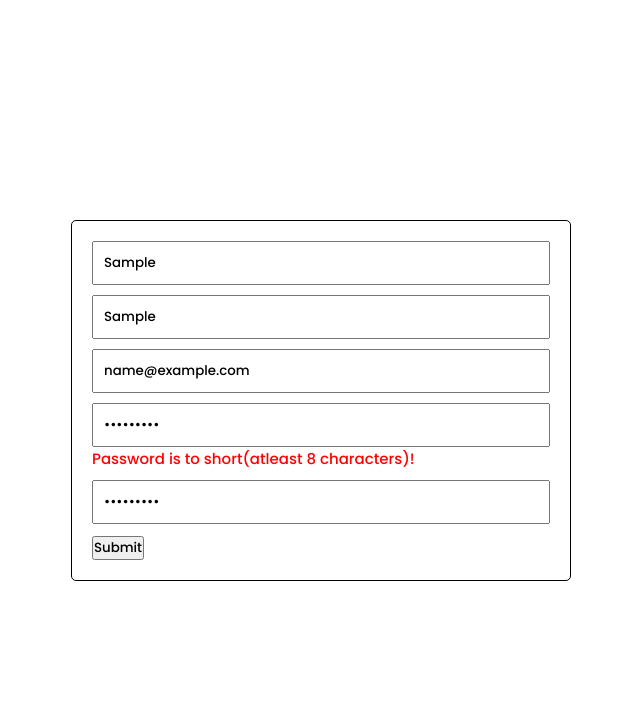
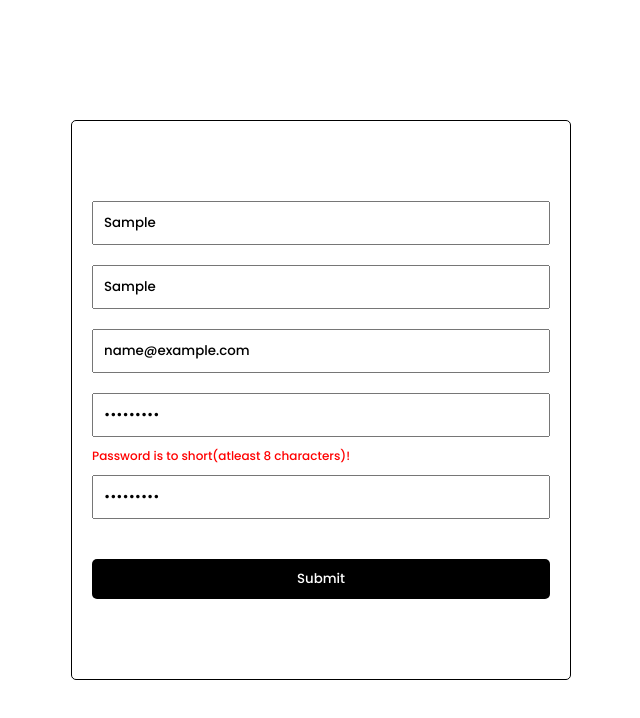
Before and after one commit to quevon/Form-Validation-Practice, a plain HTML site: page index.html in a window 1280 px wide. Both pictures are taken after typing "Sample", "Sample", "name@example.com", "Sample123", "Sample123" into the empty fields and a click on the button "Submit". Shown: the whole page, without its empty margins (319-959 px from the left). Drawn offline with Linux system fonts and the light colour scheme.

Commit message:
added on input validations

```diff
--- a/index.html
+++ b/index.html
@@ -20,7 +20,7 @@
             <div class="error" id="passError"></div>
             <input type="password" id="confirmPassword" placeholder="Confirm Password">
             <div class="error" id="confirmError"></div>
-            <button type="submit" id="btnSubmit">Submit</button>
+            <button class="button-submit" type="submit" id="btnSubmit">Submit</button>
         </form>
     </div>
     <script src="script.js"></script>
--- a/script.js
+++ b/script.js
@@ -15,14 +15,46 @@ const passError = document.getElementById('passError');
 const confirmError = document.getElementById('confirmError');
 const validRegex = /^[a-zA-Z0-9.!#$%&'*+/=?^_`{|}~-]+@[a-zA-Z0-9-]+(?:\.[a-zA-Z0-9-]+)*$/;
 
-// fname.onkeyup = () =>{
-//     fname.value = fname.value.charAt(0).toUpperCase() + fname.value.slice(1);
-// }
-// lname.onkeyup = () =>{
-//     lname.value = lname.value.charAt(0).toUpperCase() + lname.value.slice(1);
-// }
 
+//oninputs validations
+fname.oninput = () =>{
+    if(fname.value != ""){
+        fnameError.innerHTML = "";
+        console.log(fname.value);
+    }else{
+        fnameError.innerHTML = "Please enter your first name!";
+    }
+}
+lname.oninput = () =>{
+    if(lname.value != ""){
+        lnameError.innerHTML = "";
+    }else{
+        lnameError.innerHTML = "Please enter your last name!";
+    }
+}
+email.oninput = () =>{
+    if(email.value != ""){
+        emailError.innerHTML = "";
+    }else{
+        emailError.innerHTML = "Please enter your email!";
+    }
+}
+password.oninput = () =>{
+    if(password.value != ""){
+        passError.innerHTML = "";
+    }else{
+        passError.innerHTML = "Please enter your password!";
+    }
+}
+confirmPassword.oninput = () =>{
+    if(confirmPassword.value != ""){
+        confirmError.innerHTML = "";
+    }else{
+        confirmError.innerHTML = "Please confirm your password!";
+    }
+}
 
+//onsubmit validations
 function validateFirstName(e){
     if(fname.value == ""){
         fnameError.innerHTML = "Please enter your first name!";
@@ -68,6 +100,8 @@ function validatePassword(e){
         confirmError.innerHTML = "";
     }
 }
+
+//form submit
 form.onsubmit = (e) =>{
     validateFirstName(e);
     validateLastName(e);
--- a/style.scss
+++ b/style.scss
@@ -15,10 +15,15 @@
     justify-content: center;
     align-items: center;
     form{
+        display: flex;
+        justify-content: center;
+        align-items: center;
+        flex-direction: column;
         border: 1px solid #000;
         border-radius: 5px;
         padding: 20px;
         width: 500px;
+        height: 70%;
         input{
             padding: 10px;
             width: 100%;
@@ -31,8 +36,19 @@
         }
         .error{
             color: red;
-            font-size: 15px;
-            padding-bottom: 10px;
+            font-size: 12px;
+            padding: 10px 0 10px 0;
+            width: 100%;
+            text-align: left;
+        }.button-submit{
+            margin-top: 20px;
+            padding: 10px;
+            background: #000;
+            color: #fff;
+            border: none;
+            border-radius: 5px;
+            cursor: pointer;
+            width: 100%;
         }
     }
 }
```
Also changed, not shown: style.css, 1 other file.
